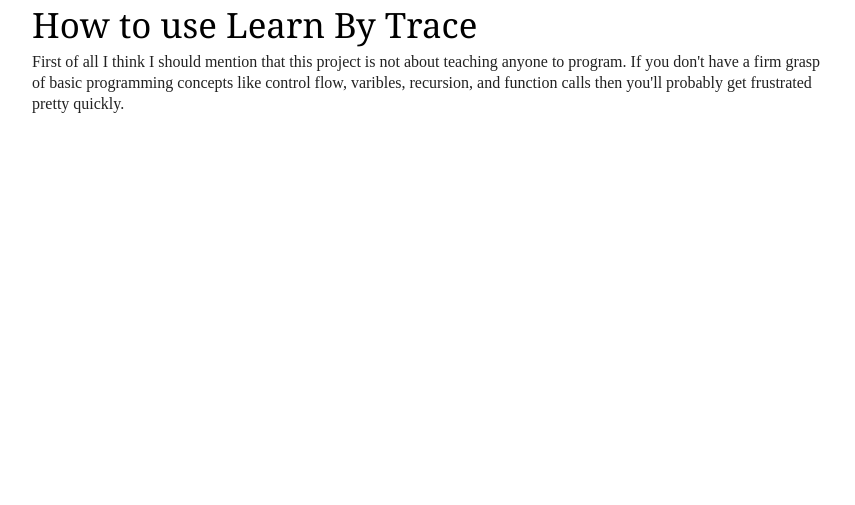
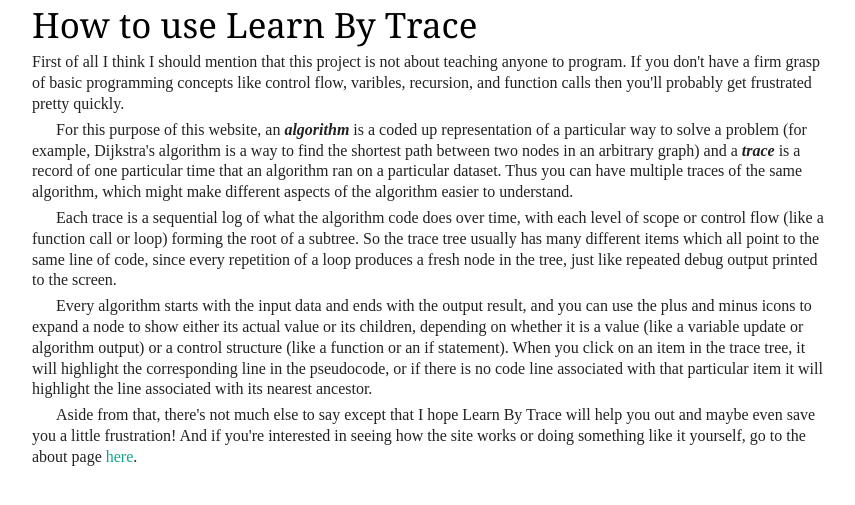
Before and after one commit to blakecsutton/LearnByTrace, a Django app: template templates/learnbytrace/howtouse.html in a window 1280 px wide. Shown: the part 111-616 px from the top of the page, without its empty margins (148-1003 px from the left). Run offline with Django 3.2, Linux system fonts and the light colour scheme; the template is opened without the code that fills it, so the values that code supplies are empty; some web fonts are replaced.

Commit message:
Wrote up basic explanation.

```diff
--- a/templates/learnbytrace/howtouse.html
+++ b/templates/learnbytrace/howtouse.html
@@ -6,5 +6,10 @@
 {% block content %}
 <h1>How to use Learn By Trace</h1>
 <p>First of all I think I should mention that this project is not about teaching anyone to program. If you don't have a firm grasp of basic programming concepts like control flow, varibles, recursion, and function calls then you'll probably get frustrated pretty quickly.</p>
-<h2></h2>
+<p>For this purpose of this website, an <dfn>algorithm</dfn> is a coded up representation of a particular way to solve a problem (for example, Dijkstra's algorithm is a way to find the shortest path between two nodes in an arbitrary graph) and a <dfn>trace</dfn> is a record of one particular time that an algorithm ran on a particular dataset. Thus you can have multiple traces of the same algorithm, which might make different aspects of the algorithm easier to understand.</p>
+<p>Each trace is a sequential log of what the algorithm code does over time, with each level of scope or control flow (like a function call or loop) forming the root of a subtree. So the trace tree usually has many different items which all point to the same line of code, since every repetition of a loop produces a fresh node in the tree, just like repeated debug output printed to the screen.
+</p>
+<p>Every algorithm starts with the input data and ends with the output result, and you can use the plus and minus icons to expand a node to show either its actual value or its children, depending on whether it is a value (like a variable update or algorithm output) or a control structure (like a function or an if statement). When you click on an item in the trace tree, it will highlight the corresponding line in the pseudocode, or if there is no code line associated with that particular item it will highlight the line associated with its nearest ancestor.
+</p>
+<p>Aside from that, there's not much else to say except that I hope Learn By Trace will help you out and maybe even save you a little frustration! And if you're interested in seeing how the site works or doing something like it yourself, go to the about page <a href="/learnbytrace/about/">here</a>.
 {% endblock %}
```
